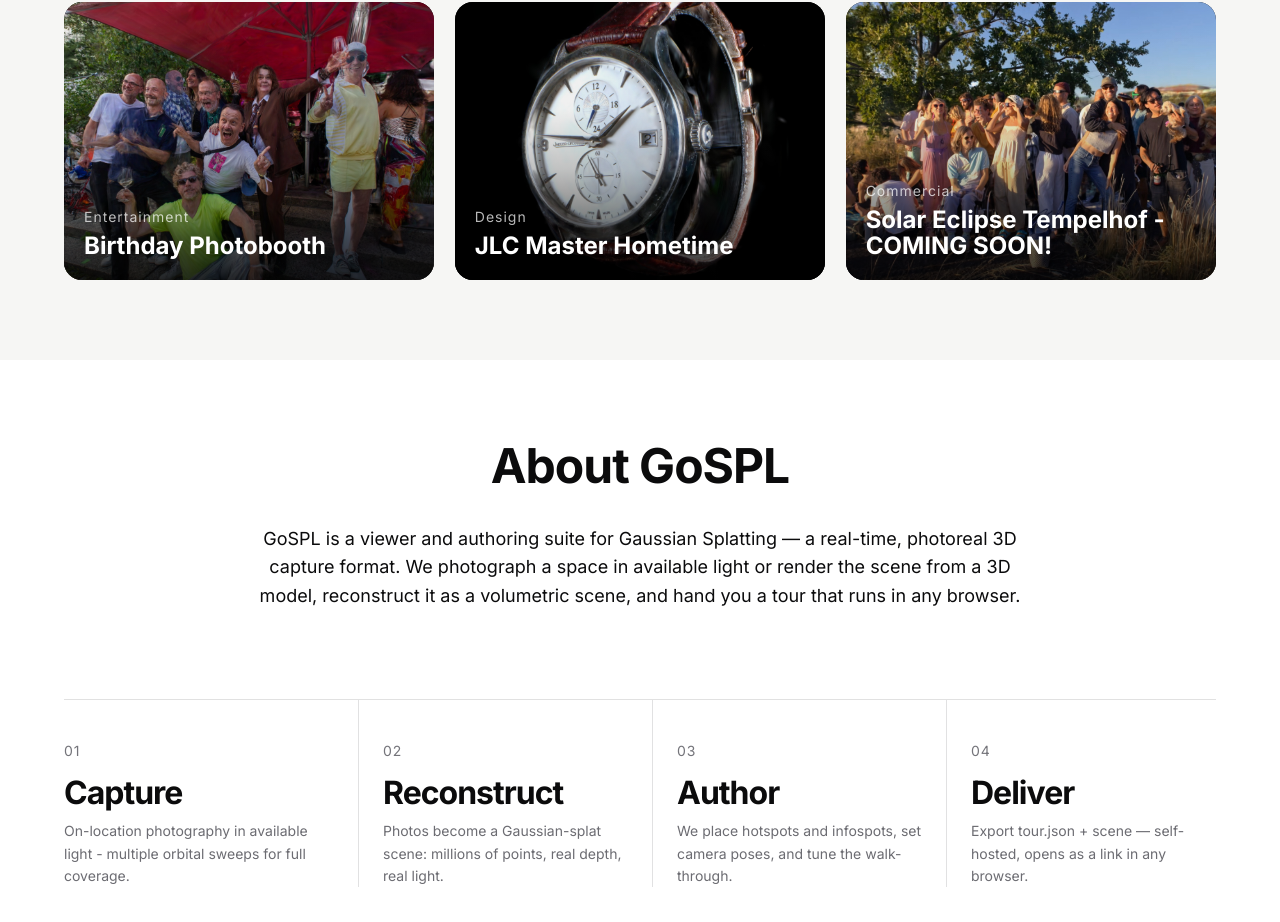
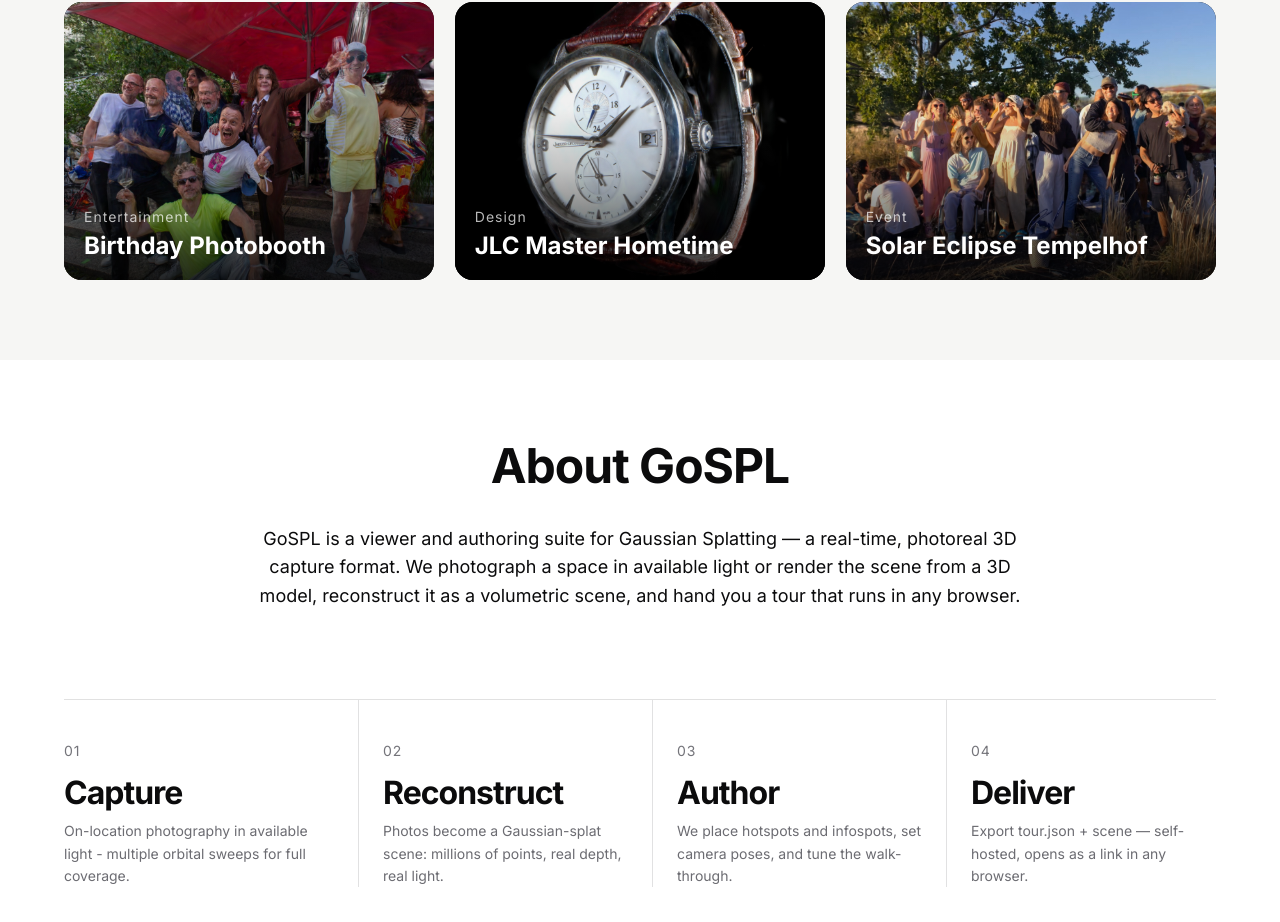
Before and after one commit to jwkoenig/GoSPL.Website, a Next.js app: page / in a window 1280 px wide. Shown: the part 1583-2505 px from the top of the page. Built offline with nearby package versions, Linux system fonts and the light colour scheme.

Commit message:
Update project details for Solar Eclipse Tempelhof

```diff
--- a/data/projects.js
+++ b/data/projects.js
@@ -87,8 +87,8 @@ export const PROJECTS = [
   },
   {
     id: 'sofi',
-    title: 'Solar Eclipse Tempelhof - COMING SOON!',
-    type: 'Commercial',
+    title: 'Solar Eclipse Tempelhof',
+    type: 'Event',
     place: 'Berlin, Germany',
     year: '2026',
     splats: '20M',
@@ -98,7 +98,7 @@ export const PROJECTS = [
     img: `${BASE}/assets/projects/solareclipse.jpg`,
     lead: 'Historic stellar constellation watched by thousands of Berliners at the former airfield, captured and turned into a virtual tour by GoSPL...',
     body: [
-      'To be updated asap',
+      'Happy Berliners spectating a historic stellar moment together from the former airfield',
     ],
   },
 ]
```
